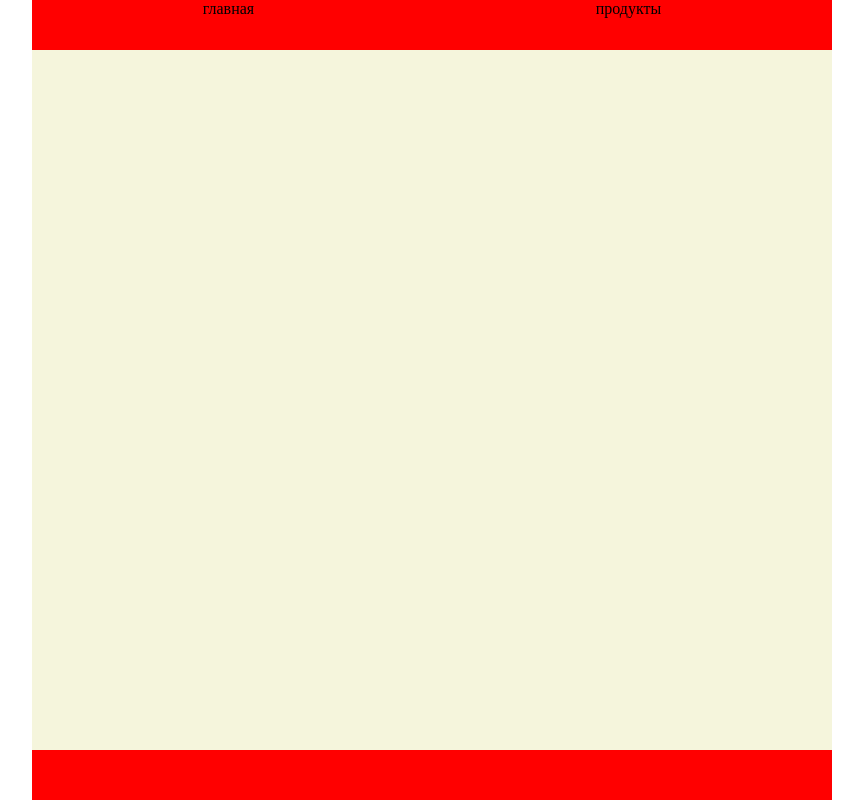
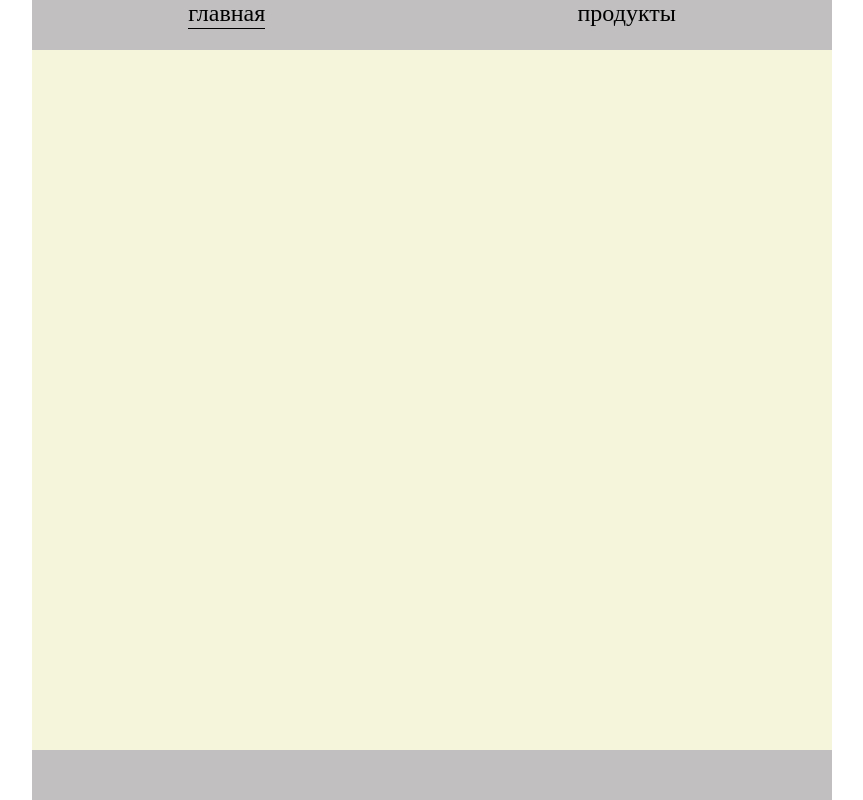
Before and after one commit to ForsyteRun/e-commerce-OOP, a website built with webpack: page src/index.html in a window 1280 px wide. Shown: the whole page, without its empty margins (208-1071 px from the left). Built offline with nearby package versions, Linux system fonts and the light colour scheme.

Commit message:
feat: add border to active links

```diff
--- a/src/modules/view/header/link/link-view.js
+++ b/src/modules/view/header/link/link-view.js
@@ -26,6 +26,7 @@ var LinkView = (function (_super) {
         };
         _this = _super.call(this, data) || this;
         _this.linkElements = linkElements;
+        _this.configureView();
         return _this;
     }
     LinkView.prototype.setSelectedStatus = function () {
@@ -37,6 +38,10 @@ var LinkView = (function (_super) {
         var element = this.elementCreator.getElement();
         element === null || element === void 0 ? void 0 : element.classList.remove("link__selected");
     };
+    LinkView.prototype.configureView = function () {
+        var element = this.elementCreator.getElement();
+        element === null || element === void 0 ? void 0 : element.addEventListener("click", this.setSelectedStatus.bind(this));
+    };
     return LinkView;
 }(View));
 export default LinkView;
--- a/src/modules/view/header/link/link-view.ts
+++ b/src/modules/view/header/link/link-view.ts
@@ -14,6 +14,7 @@ export default class LinkView extends View {
     super(data);
 
     this.linkElements = linkElements;
+    this.configureView();
   }
 
   setSelectedStatus() {
@@ -27,4 +28,9 @@ export default class LinkView extends View {
     const element: HTMLElement | null = this.elementCreator.getElement();
     element?.classList.remove(CSSClassesEnum.linkSelected);
   }
+
+  configureView() {
+    const element: HTMLElement | null = this.elementCreator.getElement();
+    element?.addEventListener("click", this.setSelectedStatus.bind(this));
+  }
 }
--- a/src/sass/base/_common.scss
+++ b/src/sass/base/_common.scss
@@ -21,7 +21,11 @@ a {
   flex-direction: row;
   justify-content: space-around;
 }
+
 .nav-link {
+  font-size: 24px;
 }
 
-// linkSelected = "link__selected",
+.link__selected {
+  border-bottom: 1px solid #000;
+}
--- a/src/sass/layout/_footer.scss
+++ b/src/sass/layout/_footer.scss
@@ -1,5 +1,5 @@
 .footer {
   width: 100%;
   height: 50px;
-  background: red;
+  background: rgba(145, 141, 141, 0.562);
 }
--- a/src/sass/layout/_header.scss
+++ b/src/sass/layout/_header.scss
@@ -1,5 +1,5 @@
 .header {
   width: 100%;
   height: 50px;
-  background: red;
+  background: rgba(145, 141, 141, 0.562);
 }
```
